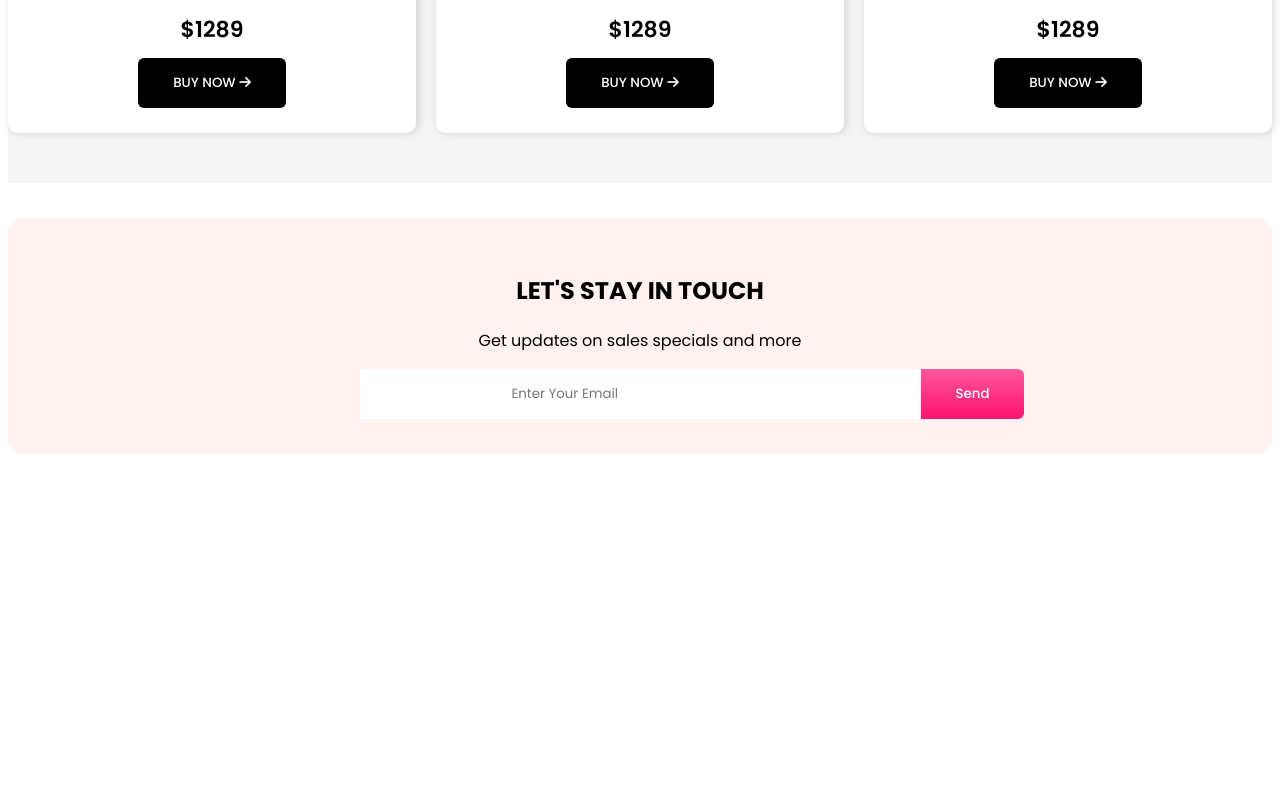
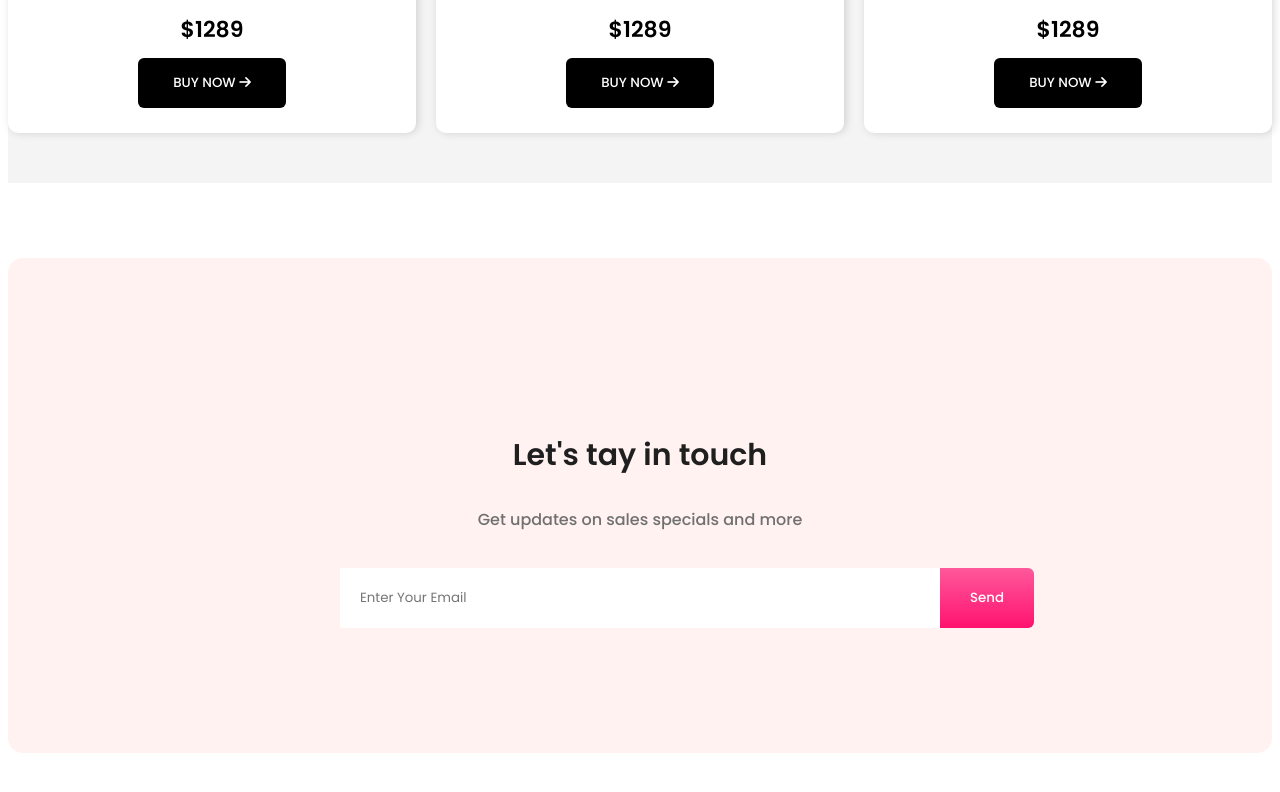
Before and after one commit to riday-saha/panda-ecommerce, a plain HTML site: page index.html in a window 1280 px wide. Shown: the part 2211-3003 px from the top of the page. Before the commit the page ends 2700 px from the top, so only its background shows below. Drawn offline with Linux system fonts and the light colour scheme.

Commit message:
contact section update

```diff
--- a/css/style.css
+++ b/css/style.css
@@ -249,27 +249,44 @@ nav {
 }
 
 /* contact us section */
-.contact-us-parent {
-  background-color: #fff2f1;
+
+.contact-us-container {
+  background: #fff2f1;
+  margin: 75px auto;
+  padding: 145px 265px;
   text-align: center;
-  padding: 35px 20px;
-  margin: 35px auto;
   border-radius: 15px;
 }
 
-.contact-inp-btn-parent {
-  display: flex;
-  justify-content: center;
-  position: relative;
+.contact-us-container h3 {
+  font-size: 30px;
+  font-weight: 600;
+  line-height: 45px;
+  color: rgb(31, 31, 31);
 }
 
-.contact-inp-btn-parent input {
-  border: none;
-  padding: 15px 152px;
+.contact-us-container p {
+  color: rgb(112, 112, 112);
+  font-weight: 500;
+  line-height: 24px;
 }
 
-.contact-inp-btn-parent .panda-btn {
+.send-email {
+  position: relative;
+  top: 20px;
+}
+
+.send-email input[type="email"] {
+  width: 600px;
+  padding: 20px;
+  border: none;
+  border-top-right-radius: 0;
+  border-bottom-right-radius: 0;
+}
+
+.send-email .panda-btn {
+  position: absolute;
+  padding: 20px 30px;
   border-top-left-radius: 0;
   border-bottom-left-radius: 0;
-  position: absolute;
 }
--- a/index.html
+++ b/index.html
@@ -181,14 +181,21 @@
       </section>
 
       <!-- contact us section  -->
-      <section class="contact-us-parent container" id="contact-us">
-        <h2>LET'S STAY IN TOUCH</h2>
-        <p>Get updates on sales specials and more</p>
-        <div class="contact-inp-btn-parent">
-          <form action="">
-            <input type="email" placeholder="Enter Your Email" />
-            <button class="panda-btn">Send</button>
-          </form>
+      <section class="contact-us" id="contanct-us">
+        <div class="contact-us-container container">
+          <h3>Let's tay in touch</h3>
+          <p>Get updates on sales specials and more</p>
+          <div class="send-email">
+            <form action="">
+              <input
+                type="email"
+                placeholder="Enter Your Email"
+                name=""
+                id=""
+              />
+              <button type="submit" class="panda-btn">Send</button>
+            </form>
+          </div>
         </div>
       </section>
     </main>
```
